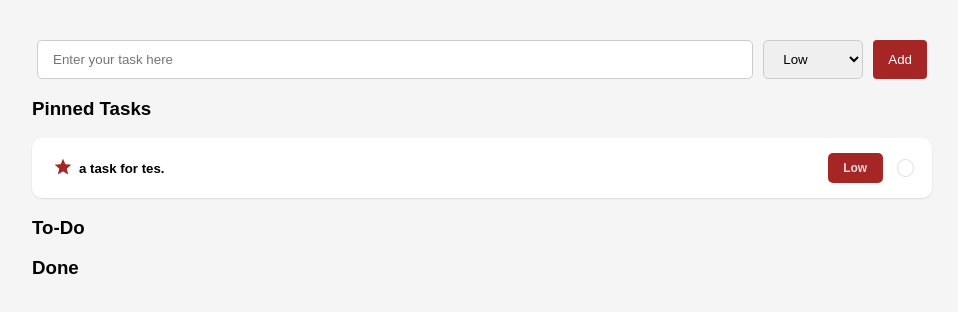
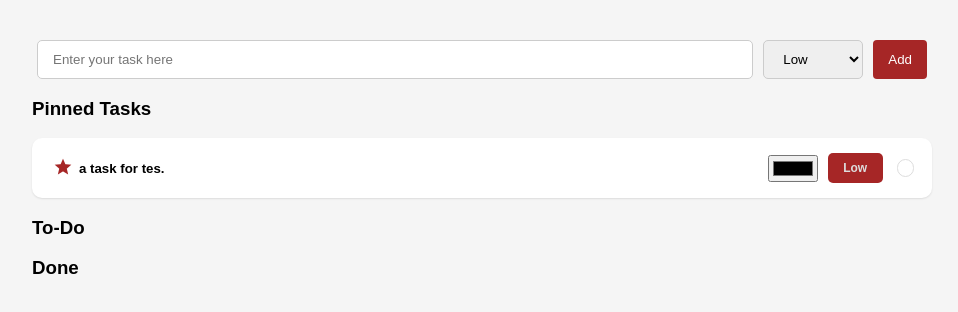
Before and after one commit to AliNazariii/To-Do, a React (Create React App) app: page / in a window 1280 px wide. Shown: the top 312 px of the page, without its empty margins (158-1116 px from the left). Built offline with nearby package versions, Linux system fonts and the light colour scheme.

Commit message:
feat/add-color-picker

```diff
--- a/src/App.js
+++ b/src/App.js
@@ -7,7 +7,7 @@ import TaskContext from './TaskContext';
 function App() {
 	if (localStorage.getItem('tasks') === null) {
 		localStorage.setItem('tasks', JSON.stringify([
-			{'key': new Date(),'title': 'a task for tes.', 'isPinned': true, 'isDone': false, 'priority': '1'}
+			{'key': new Date(),'title': 'a task for tes.', 'isPinned': true, 'isDone': false, 'priority': '1', 'color': '#ffffff'}
 		]))
 	}
 	const [tasks, setTasks] = useState(JSON.parse(localStorage.getItem('tasks')))
--- a/src/Components/Tasks/Task/Task.js
+++ b/src/Components/Tasks/Task/Task.js
@@ -5,8 +5,9 @@ import TaskContext from '../../../TaskContext';
 function Task(props) {
     const taskContext = useContext(TaskContext);
     let starColor = props.data.isPinned === true ? '#a62626' : '#7a7a7a'
+    let taskColor = props.data.color
     return (
-        <div className={Styles.Task}>
+        <div className={Styles.Task} style={{ backgroundColor: taskColor }}>
             <div className={Styles.LeftBlock}>
                 <button onClick={(e) => {
                             let currentState = props.data.isPinned
@@ -16,11 +17,21 @@ function Task(props) {
                             taskContext.setTasks(JSON.parse(localStorage.getItem('tasks')))
                         }}
                 >
-                    <i class="material-icons" style={{ fontSize: "20px", color: starColor }}>star</i>
+                    <i className="material-icons" style={{ fontSize: "20px", color: starColor }}>star</i>
                 </button>
                 <h5>{props.data.title}</h5>
             </div>
             <div className={Styles.RightBlock}>
+                <form>
+                    <input type="color" name="favcolor"
+                        onChange={(e) => {
+                            let newTasks = taskContext.tasks
+                            newTasks[newTasks.findIndex((task) => task.key === props.data.key)].color = e.target.value
+                            localStorage.setItem('tasks', JSON.stringify(newTasks))
+                            taskContext.setTasks(JSON.parse(localStorage.getItem('tasks')))
+                        }}
+                    />
+                </form>
                 <div className={Styles.Priority}>
                     <h5>{props.data.priority === '1' ? "Low" : props.data.priority === '2' ? "Medium" : "High"}</h5>
                 </div>
--- a/src/Components/Tasks/Task/Task.module.scss
+++ b/src/Components/Tasks/Task/Task.module.scss
@@ -46,7 +46,7 @@
     width: 55px;
     border-radius: 5px;
     box-sizing: border-box;
-    margin: 0 10px 0 0;
+    margin: 0 10px 0 10px;
 
     h5 {
         margin: 0px;
```
Also changed, not shown: package.json (+7 -1 lines).
